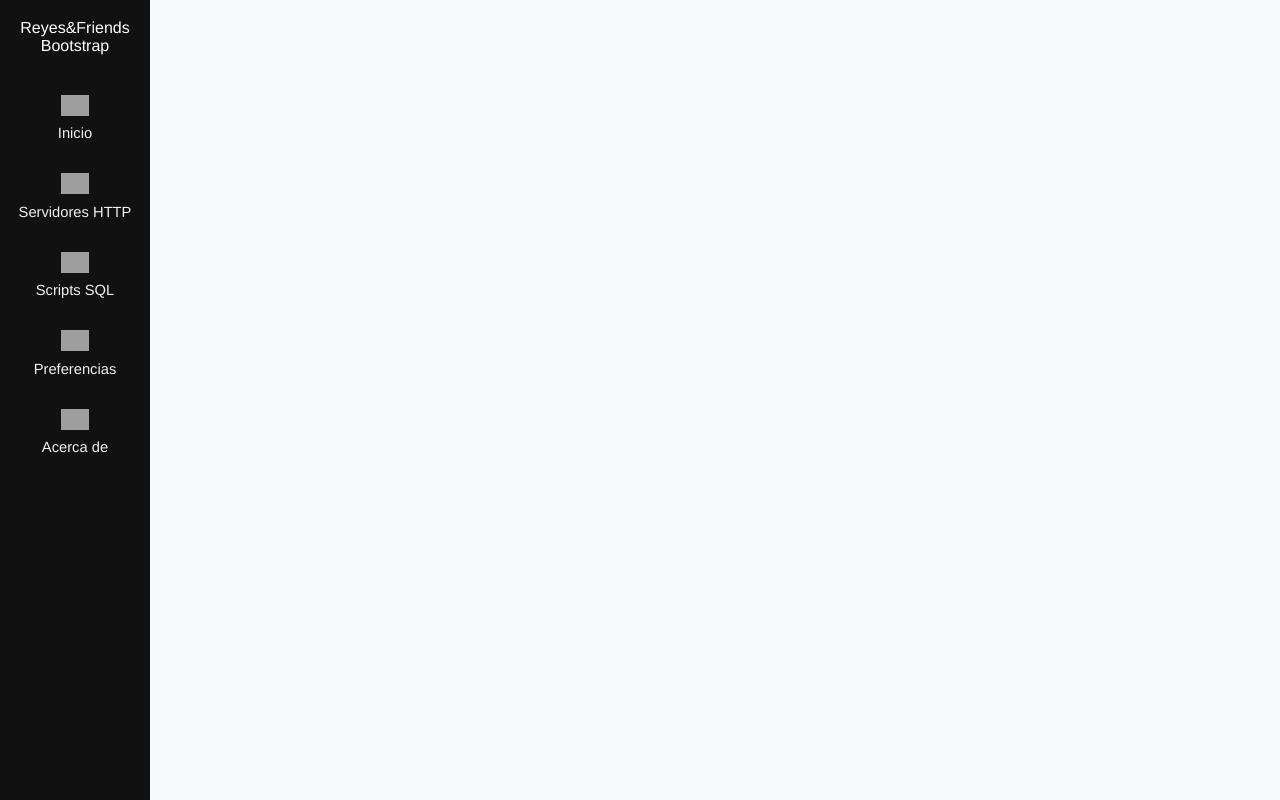
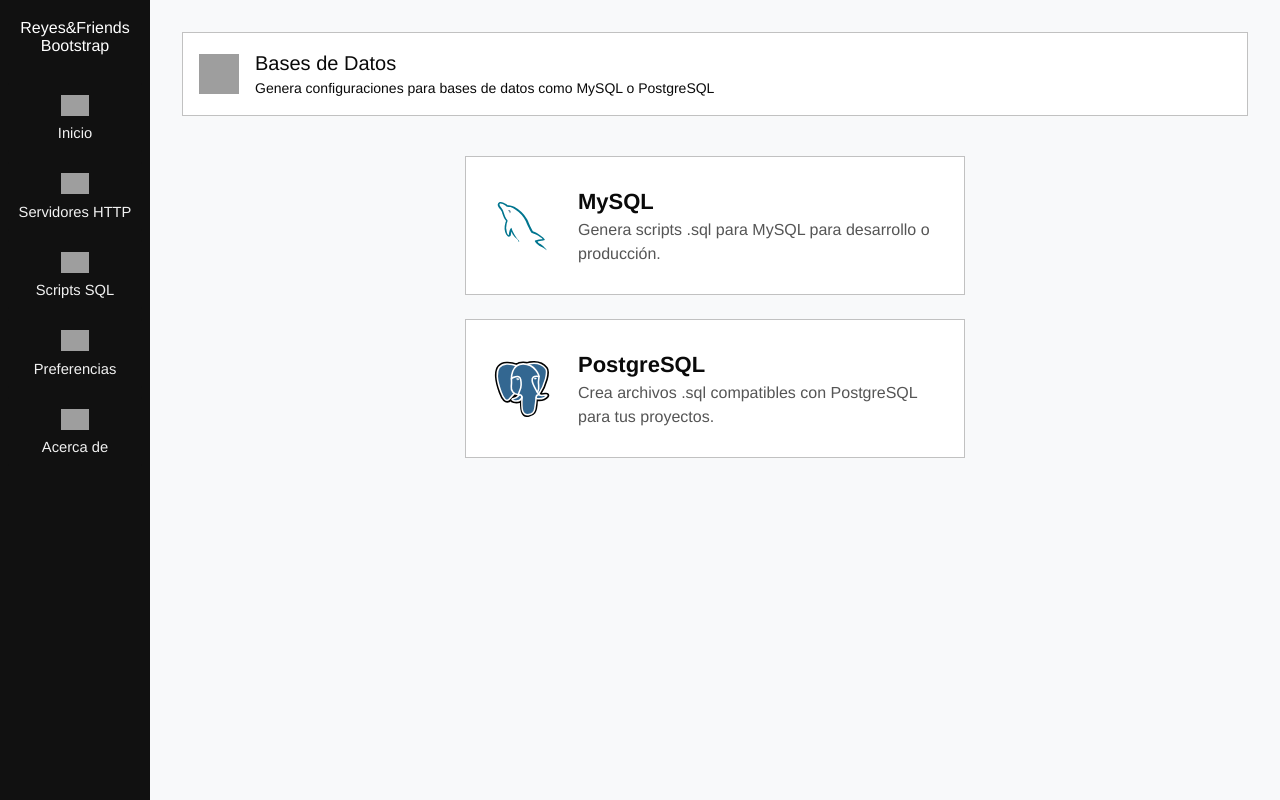
Before and after one commit to ReyesAndFriends/reyesandfriends-bootstrap, a React (Vite) app in the folder reyesandfriends-bootstrap/: page /sql-scripts in a window 1280 px wide. Before the commit this address had no page. Built offline with nearby package versions, Linux system fonts and the light colour scheme; grey boxes are pictures that could not be loaded.

Commit message:
feat: se agregan vistas y rutas para la gestión de bases de datos MySQL y PostgreSQL, incluyendo iconos SVG

```diff
--- a/reyesandfriends-bootstrap/src/router/router.tsx
+++ b/reyesandfriends-bootstrap/src/router/router.tsx
@@ -2,11 +2,13 @@
 import { Routes, Route } from 'react-router-dom'
 import Home from '../views/Home'
 import Servers from '../views/Servers'
+import Databases from '../views/Databases'
 
 const AppRoutes = () => (
   <Routes>
     <Route path="/" element={<Home />} />
     <Route path="/http-servers" element={<Servers />} />
+    <Route path="/sql-scripts" element={<Databases />} />
   </Routes>
 )
 
--- /dev/null
+++ b/reyesandfriends-bootstrap/src/views/Databases.tsx
@@ -0,0 +1,80 @@
+import { Link } from "react-router-dom";
+
+function Databases() {
+  return (
+    <>
+      <div className="callout" style={{ padding: 16 }}>
+        <div className="row column" style={{ display: 'flex', alignItems: 'center' }}>
+          <img
+            src="/icons/sqlitebrowser.svg"
+            alt="Base de datos"
+            style={{ width: 40, height: 40, marginRight: 16, background: 'transparent' }}
+          />
+          <div>
+            <h2 style={{ fontSize: 20, margin: 0 }}>Bases de Datos</h2>
+            <p className="lead" style={{ fontSize: 14, margin: 0 }}>
+              Genera configuraciones para bases de datos como MySQL o PostgreSQL
+            </p>
+          </div>
+        </div>
+      </div>
+
+      <div className="row align-center" style={{ marginTop: 40 }}>
+        <div
+          className="small-12 columns"
+          style={{
+            maxWidth: 500,
+            margin: '0 auto',
+            paddingLeft: 0,
+            paddingRight: 0
+          }}
+        >
+          <Link
+            to="/databases/mysql"
+            className="callout"
+            style={{
+              display: 'flex',
+              alignItems: 'center',
+              marginBottom: 24,
+              padding: '28px 28px',
+              minHeight: 80
+            }}
+          >
+            <img
+              src="/icons/databases/mysql.svg"
+              alt="MySQL"
+              style={{ width: 56, height: 56, marginRight: 28 }}
+            />
+            <div style={{ flex: 1 }}>
+              <div style={{ fontWeight: 'bold', fontSize: 22 }}>MySQL</div>
+              <div style={{ color: '#555', fontSize: 16 }}>Genera scripts .sql para MySQL para desarrollo o producción.</div>
+            </div>
+          </Link>
+
+          <Link
+            to="/databases/postgresql"
+            className="callout"
+            style={{
+              display: 'flex',
+              alignItems: 'center',
+              padding: '28px 28px',
+              minHeight: 80
+            }}
+          >
+            <img
+              src="/icons/databases/postgresql.svg"
+              alt="PostgreSQL"
+              style={{ width: 56, height: 56, marginRight: 28 }}
+            />
+            <div style={{ flex: 1 }}>
+              <div style={{ fontWeight: 'bold', fontSize: 22 }}>PostgreSQL</div>
+              <div style={{ color: '#555', fontSize: 16 }}>Crea archivos .sql compatibles con PostgreSQL para tus proyectos.</div>
+            </div>
+          </Link>
+        </div>
+      </div>
+    </>
+  );
+}
+
+export default Databases;
```
Also changed, not shown: reyesandfriends-bootstrap/public/icons/databases/mysql.svg (added), reyesandfriends-bootstrap/public/icons/databases/postgresql.svg (added).
